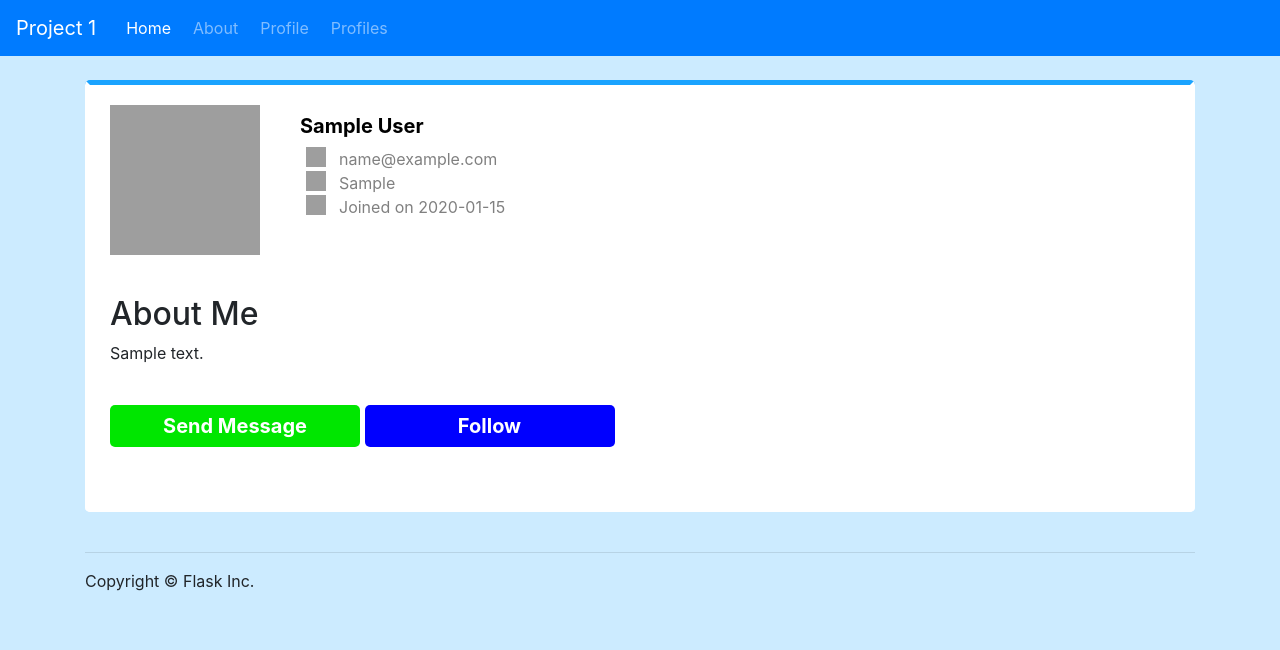
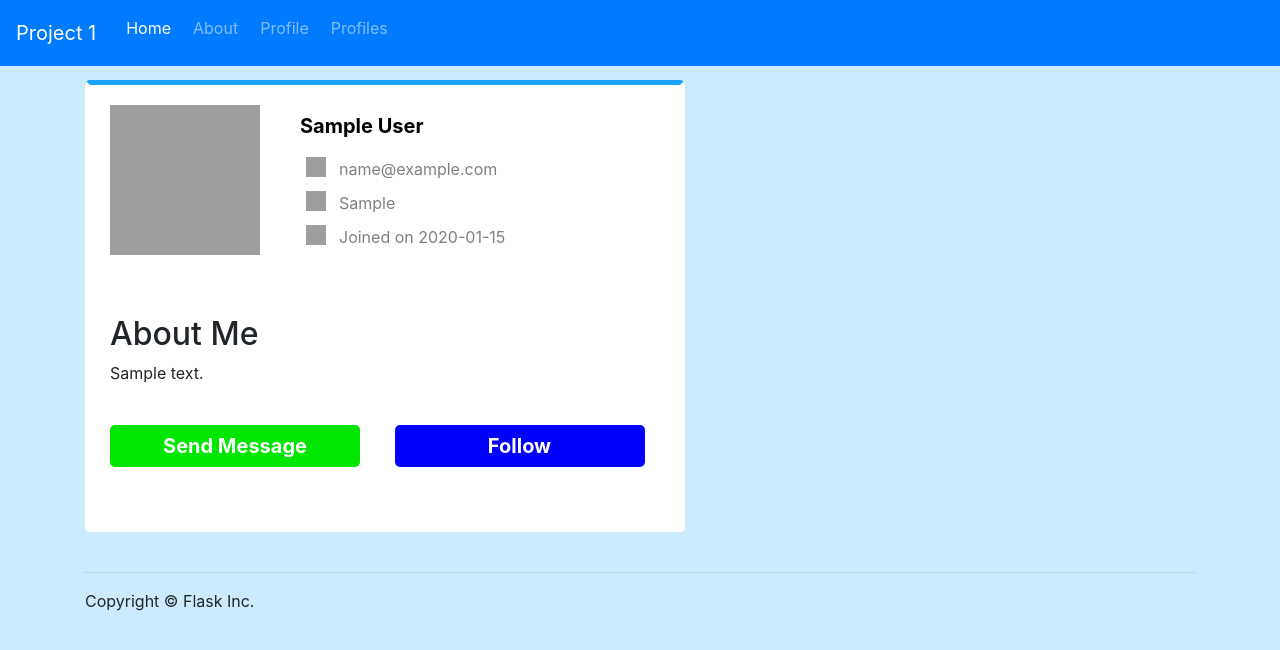
Before and after one commit to Chafro/info3180-project1, a Flask app: page /profile/1 in a window 1280 px wide. Shown: the top 650 px of the page. Run offline with Flask 2, Linux system fonts and the light colour scheme; tables that the repository leaves empty hold one stand-in row (values such as "Sample post"); some libraries are stand-ins or nearby versions; grey boxes are pictures that could not be loaded.

Commit message:
complete

```diff
--- a/app/static/css/app.css
+++ b/app/static/css/app.css
@@ -12,10 +12,10 @@
   border: 5px solid white;
   background-color: white;
   border-top-color:#1aa3ff;
-  padding: 40px;
+  padding: 20px;
   flex-direction: row;
-  width: 100%;
-  height: 250px;
+  width: 900px;
+  height: 200px;
 }
 .pro{
   display: flex;
@@ -84,9 +84,12 @@
 }
 .fol{
 	background-color: blue;
+  margin-left: 30px
 }
 ul{
-	width: 720px
+	width: 720px;
+  padding-left:40px;
+  margin-right: 0px;
 
 
 }
@@ -94,6 +97,7 @@
 	display: flex;
 	color: grey;
 	padding-left: 6px;
+  padding-bottom: 10px;
 }
 .icon{
 	height: 20px;
@@ -111,3 +115,7 @@
 .pad{
 	padding-left: 13px;
 }
+.prof{
+  width: 600px;
+  align-self: center;
+}
--- a/app/templates/profile.html
+++ b/app/templates/profile.html
@@ -6,7 +6,7 @@
 {% include 'flash_messages.html' %}
 <div>
 
-    <div class="content">
+    <div class="content prof">
         <div class="pro">
             <div>
                 <img src = "{{url_for('static', filename = 'uploads/' + cuser.pro_pic)}}" alt = "{{cuser.pro_pic}}" class= "image" height="300" width="300">
```
Also changed, not shown: app/static/uploads/1411491928Yonder_2.jpg (deleted), 1 other file.
